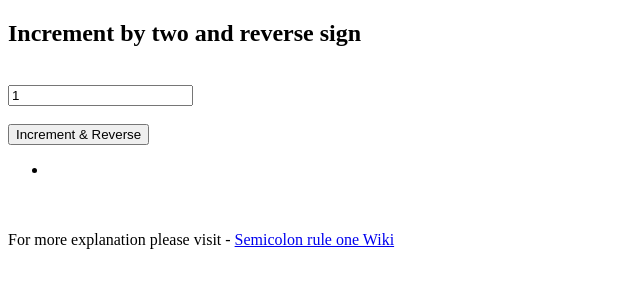
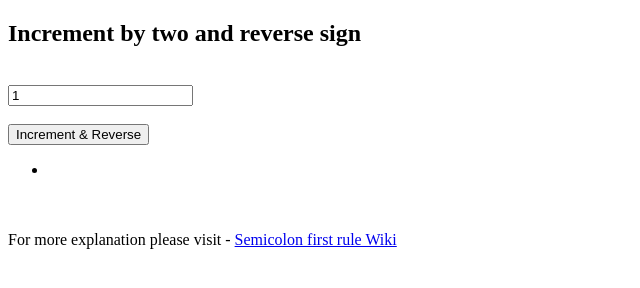
Before and after one commit to Incrementis/Javascript-semicolon-first-rule-, a plain HTML site: page index.html in a window 1280 px wide. Shown: the full height of the page, 0-640 px from the left. Drawn offline with Linux system fonts and the light colour scheme.

Commit message:
Update index.html
Adapted the link name to the actual repository name

```diff
--- a/index.html
+++ b/index.html
@@ -26,7 +26,7 @@
 	<br>
 	<br>
 	For more explanation please visit -
-	<a href = "https://github.com/Incrementis/Javascript-semicolon-first-rule-/wiki"> Semicolon rule one Wiki
+	<a href = "https://github.com/Incrementis/Javascript-semicolon-first-rule-/wiki"> Semicolon first rule Wiki
 	</body>
 
 </html>
```
